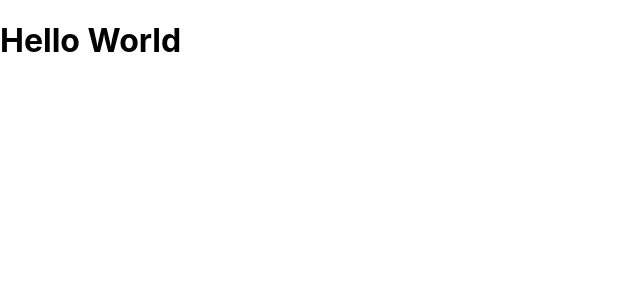
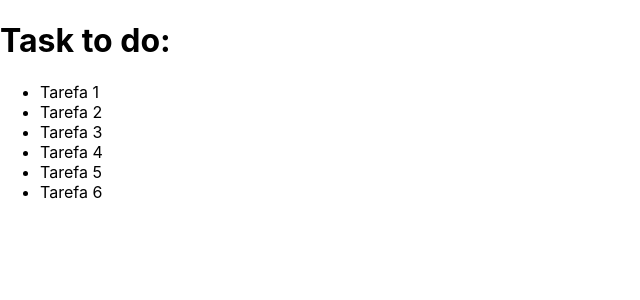
Before and after one commit to guipaterlini/task-app, a React (Create React App) app: page / in a window 1280 px wide. Shown: the top 300 px of the page, without its empty margins (0-640 px from the left). Built offline with nearby package versions, Linux system fonts and the light colour scheme.

Commit message:
Seting up useState and rendering Task List

```diff
--- a/src/components/TaskList.js
+++ b/src/components/TaskList.js
@@ -1,7 +1,23 @@
+import { useState } from "react";
+
 export default function TaskList() {
+  const [tasks, setTasks] = useState([
+    "Tarefa 1",
+    "Tarefa 2",
+    "Tarefa 3",
+    "Tarefa 4",
+    "Tarefa 5",
+    "Tarefa 6",
+  ]);
+
   return (
     <div>
-      <h1>Hello World</h1>
+      <h1>Task to do:</h1>
+      <ul>
+        {tasks.map((task, index) => (
+          <li key={index}>{task} </li>
+        ))}
+      </ul>
     </div>
   );
 }
```
